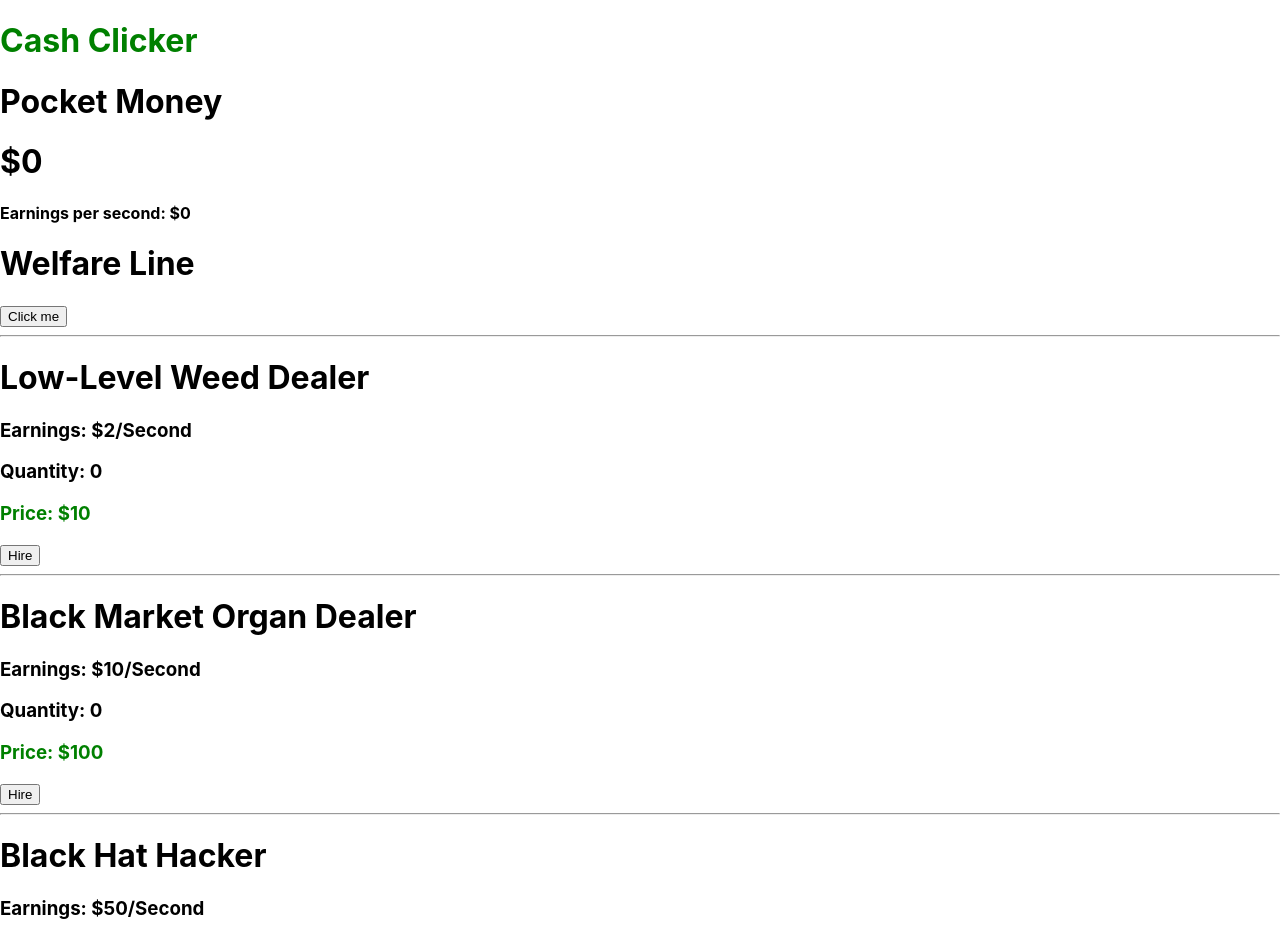
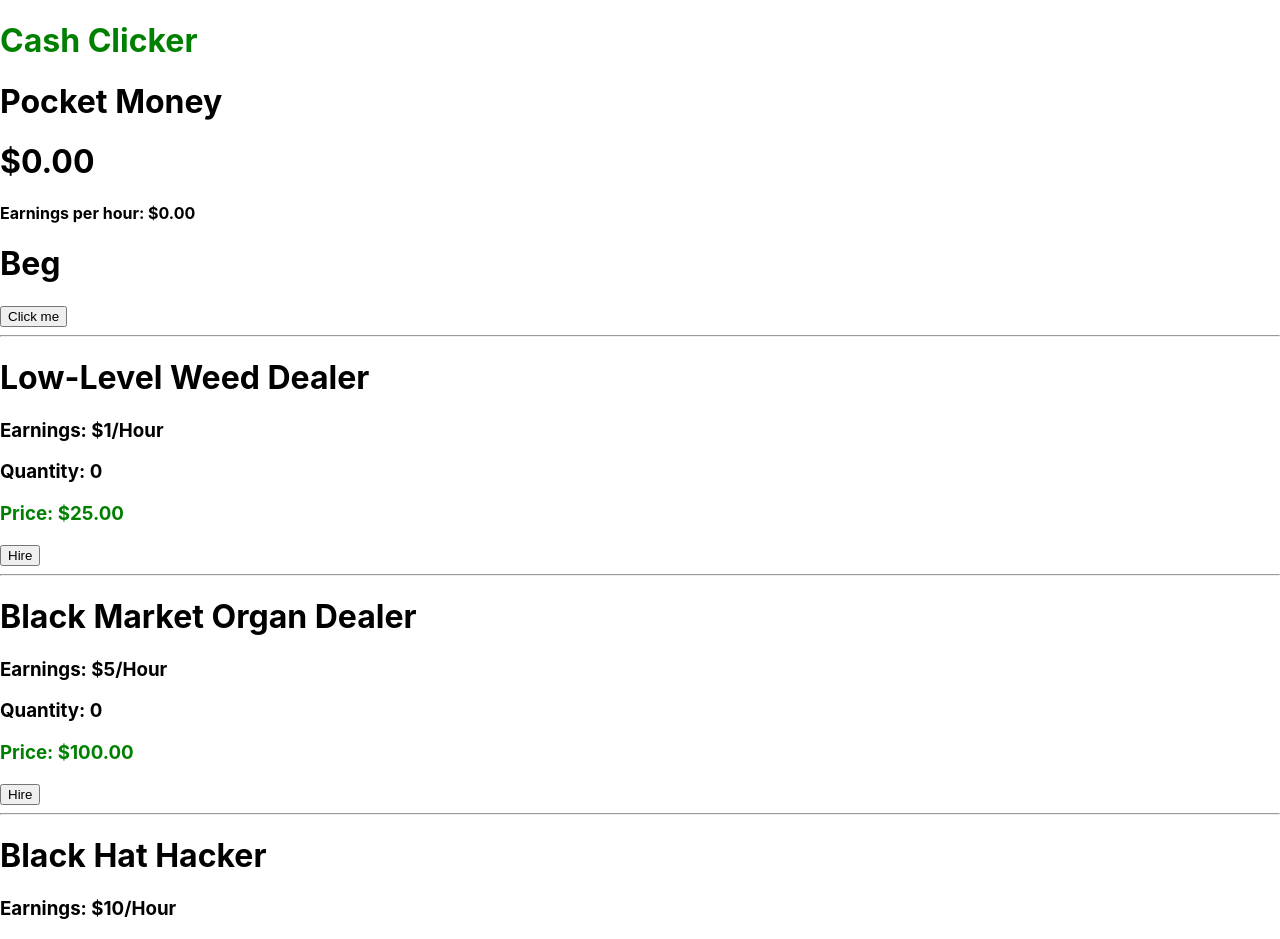
Before and after one commit to jpwardd/cash-clicker, a React (Create React App) app: page / in a window 1280 px wide. Shown: the top 939 px of the page. Built offline with nearby package versions, Linux system fonts and the light colour scheme.

Commit message:
updated formatting, dollar rounding and interval

```diff
--- a/src/App.js
+++ b/src/App.js
@@ -1,14 +1,13 @@
 import { useState, useEffect } from 'react'
 import logo from './logo.svg';
 import './App.css';
-
-
+import {useInterval} from './hooks/useInterval'
 
 function App() {
   const [pocketMoney, setPocketMoney] = useState(0)
   const [earningsPerSecond, setEarningsPerSecond] = useState(0)
 
-  const [weedDealerPrice, setWeedDealerPrice] = useState(10)
+  const [weedDealerPrice, setWeedDealerPrice] = useState(25)
   const [weedDealers, setWeedDealers] = useState(0)
 
   const [organDealerPrice, setOrganDealerPrice] = useState(100)
@@ -16,84 +15,84 @@ function App() {
 
   const [blackHatPrice, setBlackHatPrice] = useState(1000)
   const [blackHatHackers, setBlackHatHackers] = useState(0)
-
-  useEffect(() => {
-    const interval = setInterval(() => {
-      setPocketMoney(pocketMoney + earningsPerSecond)
-    }, 1000);
-    return () => clearInterval(interval);
-  }, [earningsPerSecond, pocketMoney]);
-
+  useInterval(() => {
+    setPocketMoney(pocketMoney + earningsPerSecond)
+  }, 10)
 
   const increasePocketMoney = () => {
-    return setPocketMoney(pocketMoney + 1)
-
+    return setPocketMoney(pocketMoney + 0.25)
   }
 
-
-console.log(pocketMoney)
   const hireWeedDealers = () => {
-    if (pocketMoney > weedDealerPrice) {
+    if (pocketMoney >= weedDealerPrice) {
       setPocketMoney(pocketMoney - weedDealerPrice);
-      setEarningsPerSecond(earningsPerSecond + 2)
-      setWeedDealerPrice(weedDealerPrice * 1.5)
+      setEarningsPerSecond(earningsPerSecond + 0.01)
+      setWeedDealerPrice (weedDealerPrice * 1.2)
       setWeedDealers(weedDealers + 1)
     }
   }
 
   const hireOrganDealers = () => {
-    if (pocketMoney > organDealerPrice) {
+    if (pocketMoney >= organDealerPrice) {
       setPocketMoney(pocketMoney - organDealerPrice);
-      setEarningsPerSecond(earningsPerSecond + 10)
-      setOrganDealerPrice(organDealerPrice * 1.5)
+      setEarningsPerSecond(earningsPerSecond + 0.05)
+      setOrganDealerPrice (organDealerPrice * 1.2)
       setOrganDealers(organDealers + 1)
     }
   }
 
   const hireBlackHatHackers = () => {
-    if (pocketMoney > blackHatPrice) {
+    if (pocketMoney >= blackHatPrice) {
       setPocketMoney(pocketMoney - blackHatPrice);
-      setEarningsPerSecond(earningsPerSecond + 50)
-      setBlackHatPrice(blackHatPrice * 1.5)
+      setEarningsPerSecond(earningsPerSecond + 0.1)
+      setBlackHatPrice (blackHatPrice * 1.2)
       setBlackHatHackers(blackHatHackers + 1)
     }
   }
+
+  const formatMoney = (number) => {
+   return number.toFixed(2);
+  }
+
+  const formatEarnings = (number) => {
+    return (number * 100).toFixed(2);
+   }
 
   return (
     <div>
       <h1 style={{color: 'green'}}>Cash Clicker</h1>
 
       <h1>Pocket Money</h1>
-      <h1>${pocketMoney}</h1>
-      <h4>Earnings per second: <span>${earningsPerSecond}</span></h4>
-      <h1>Welfare Line</h1>
+      <h1>${formatMoney(pocketMoney)}</h1>
+      <h4>Earnings per hour: <span>${formatEarnings(earningsPerSecond)}</span></h4>
+      <h1>Beg</h1>
       <button onClick={increasePocketMoney}>
         Click me
       </button>
       <hr />
 
       <h1>Low-Level Weed Dealer </h1>
-      <h3>Earnings: $2/Second</h3>
+      <h3>Earnings: $1/Hour</h3>
       <h3>Quantity: <span>{weedDealers}</span></h3>
-      <h3 style={{color: 'green'}}>Price: ${weedDealerPrice} </h3>
+      <h3 style={{color: 'green'}}>Price: ${formatMoney(weedDealerPrice)}</h3>
       <button onClick={hireWeedDealers}>
         Hire
       </button>
       <hr />
 
       <h1>Black Market Organ Dealer</h1>
-      <h3>Earnings: $10/Second</h3>
+      <h3>Earnings: $5/Hour</h3>
       <h3>Quantity: <span>{organDealers}</span></h3>
-      <h3 style={{color: 'green'}}>Price: ${organDealerPrice}</h3>
+      <h3 style={{color: 'green'}}>Price: ${formatMoney(organDealerPrice)}</h3>
       <button onClick={hireOrganDealers}>
         Hire
       </button>
       <hr />
 
       <h1>Black Hat Hacker</h1>
-      <h3>Earnings: $50/Second</h3>
+      <h3>Earnings: $10/Hour</h3>
       <h3>Quantity: <span>{blackHatHackers}</span></h3>
-      <h3 style={{color: 'green'}}>Price: ${blackHatPrice}</h3>
+      <h3 style={{color: 'green'}}>Price: ${formatMoney(blackHatPrice)}</h3>
       <button onClick={hireBlackHatHackers}>
         Hire
       </button>
--- /dev/null
+++ b/src/hooks/useInterval.js
@@ -0,0 +1,21 @@
+import React, { useState, useEffect, useRef } from 'react';
+
+export function useInterval(callback, delay) {
+  const savedCallback = useRef();
+
+  // Remember the latest callback.
+  useEffect(() => {
+    savedCallback.current = callback;
+  }, [callback]);
+
+  // Set up the interval.
+  useEffect(() => {
+    function tick() {
+      savedCallback.current();
+    }
+    if (delay !== null) {
+      let id = setInterval(tick, delay);
+      return () => clearInterval(id);
+    }
+  }, [delay]);
+}
```
